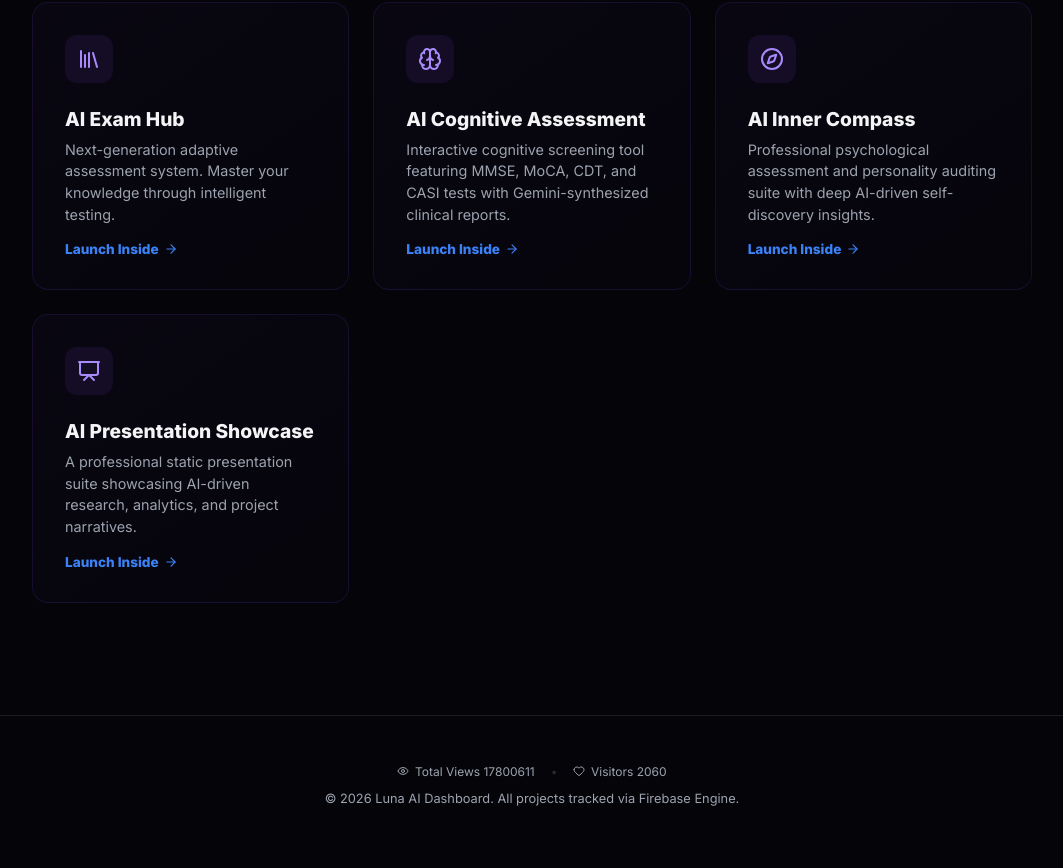
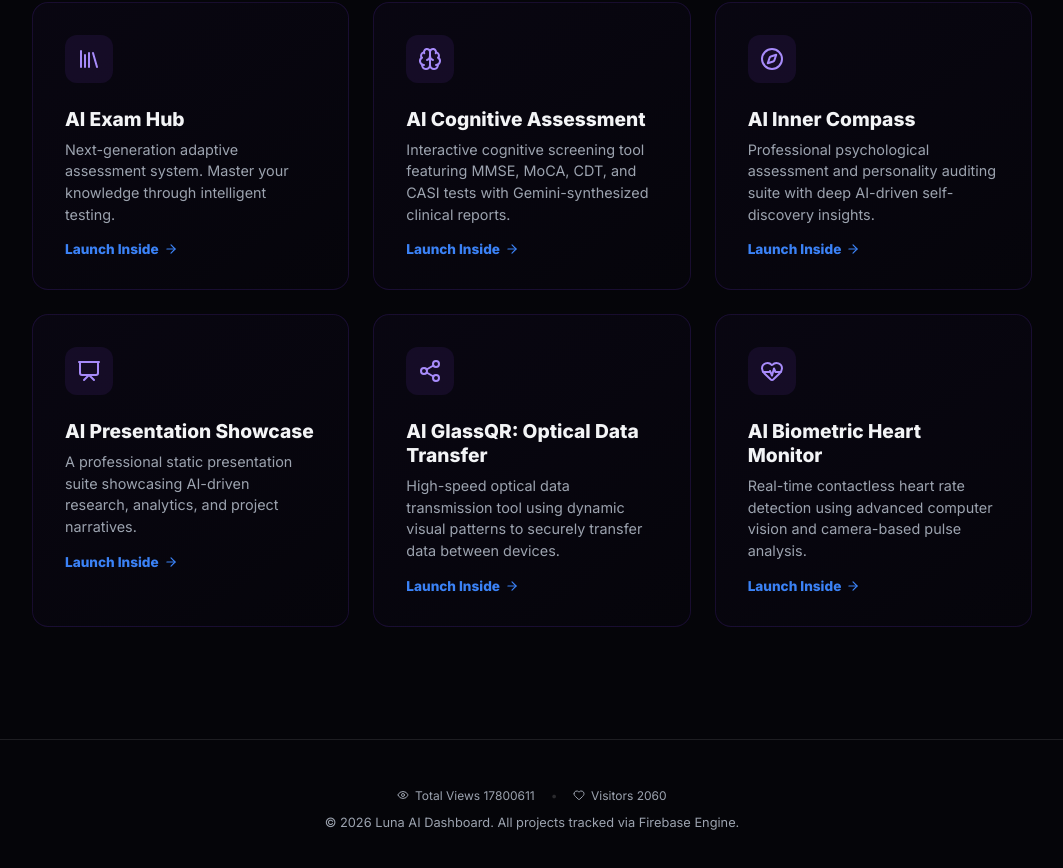
Before and after one commit to toydogcat/luna-ai, a React (Vite) app: page / in a window 1280 px wide. Shown: the part 3295-4163 px from the top of the page, without its empty margins (108-1171 px from the left). Built offline with nearby package versions, Linux system fonts and the light colour scheme.

Commit message:
新增 AI GlassQR 與 AI 心率監測專案的描述與圖示

```diff
--- a/src/App.jsx
+++ b/src/App.jsx
@@ -1,6 +1,6 @@
 import React, { useState, useEffect } from 'react';
 import { motion, AnimatePresence } from 'framer-motion';
-import { Sparkles, ArrowRight, Zap, Globe, Brain, Users, MousePointerClick, Newspaper, Home, Languages, Heart, Code, Database, Eye, BookOpen, Scroll, Crown, Bomb, Grid3X3, Grid, Lock, Terminal, CheckCircle2, Smartphone, Shield, Library, Clapperboard, Fingerprint, ScanQrCode, Target, MapPin, Braces, BarChart2, Swords, Car, Siren, MessageSquare, Gavel, CloudLightning, Trees, Activity, ChevronUp, AlarmClock, Radio, Layout, History, ChevronDown, Compass, Presentation, Stars, Layers, Moon, Spade, Dice5 } from 'lucide-react';
+import { Sparkles, ArrowRight, Zap, Globe, Brain, Users, MousePointerClick, Newspaper, Home, Languages, Heart, Code, Database, Eye, BookOpen, Scroll, Crown, Bomb, Grid3X3, Grid, Lock, Terminal, CheckCircle2, Smartphone, Shield, Library, Clapperboard, Fingerprint, ScanQrCode, Target, MapPin, Braces, BarChart2, Swords, Car, Siren, MessageSquare, Gavel, CloudLightning, Trees, Activity, ChevronUp, AlarmClock, Radio, Layout, History, ChevronDown, Compass, Presentation, Stars, Layers, Moon, Spade, Dice5, HeartPulse, Share2 } from 'lucide-react';
 import { useTranslation } from 'react-i18next';
 import { trackEvent } from './firebase';
 
@@ -70,6 +70,18 @@ const PROJECT_CATEGORIES = [
         translationKey: 'projects.aiPptReport',
         url: 'https://toydogcat.github.io/ai-ppt-report/',
         icon: <Presentation size={24} />
+      },
+      {
+        id: 'ai-glass-qr',
+        translationKey: 'projects.aiGlassQr',
+        url: 'https://toydogcat.github.io/ai-GlassQR/',
+        icon: <Share2 size={24} />
+      },
+      {
+        id: 'ai-heart-rate',
+        translationKey: 'projects.aiHeartRate',
+        url: 'https://toydogcat.github.io/ai-heart-rate-monitor/',
+        icon: <HeartPulse size={24} />
       }
     ]
   },
--- a/src/i18n.js
+++ b/src/i18n.js
@@ -221,6 +221,14 @@ const resources = {
         aiPptReport: {
           title: 'AI Presentation Showcase',
           desc: 'A professional static presentation suite showcasing AI-driven research, analytics, and project narratives.'
+        },
+        aiGlassQr: {
+          title: 'AI GlassQR: Optical Data Transfer',
+          desc: 'High-speed optical data transmission tool using dynamic visual patterns to securely transfer data between devices.'
+        },
+        aiHeartRate: {
+          title: 'AI Biometric Heart Monitor',
+          desc: 'Real-time contactless heart rate detection using advanced computer vision and camera-based pulse analysis.'
         }
       },
       installation: {
@@ -564,6 +572,14 @@ const resources = {
           title: 'AI PPT 智慧簡報展示',
           desc: '專業級靜態簡報展示，呈現 AI 驅動的專案研究、數據分析與技術敘事成果。'
         },
+        aiGlassQr: {
+          title: 'AI GlassQR：光學數據傳輸',
+          desc: '高效能光學資料傳輸工具，利用動態視覺編碼技術在裝置間實現安全、非接觸式的數據交換。'
+        },
+        aiHeartRate: {
+          title: 'AI 視覺心率監測',
+          desc: '即時非接觸式心率偵測，結合進階電腦視覺技術，僅透過相機鏡頭即可精準分析生理脈搏。'
+        },
         nfcShowInfo: {
           title: 'NFC 顯示資訊',
           desc: '網頁端 NFC 讀取與資訊顯示小工具，輕鬆掃描並解析 NFC 卡片的原始資料與 Payload。'
```
